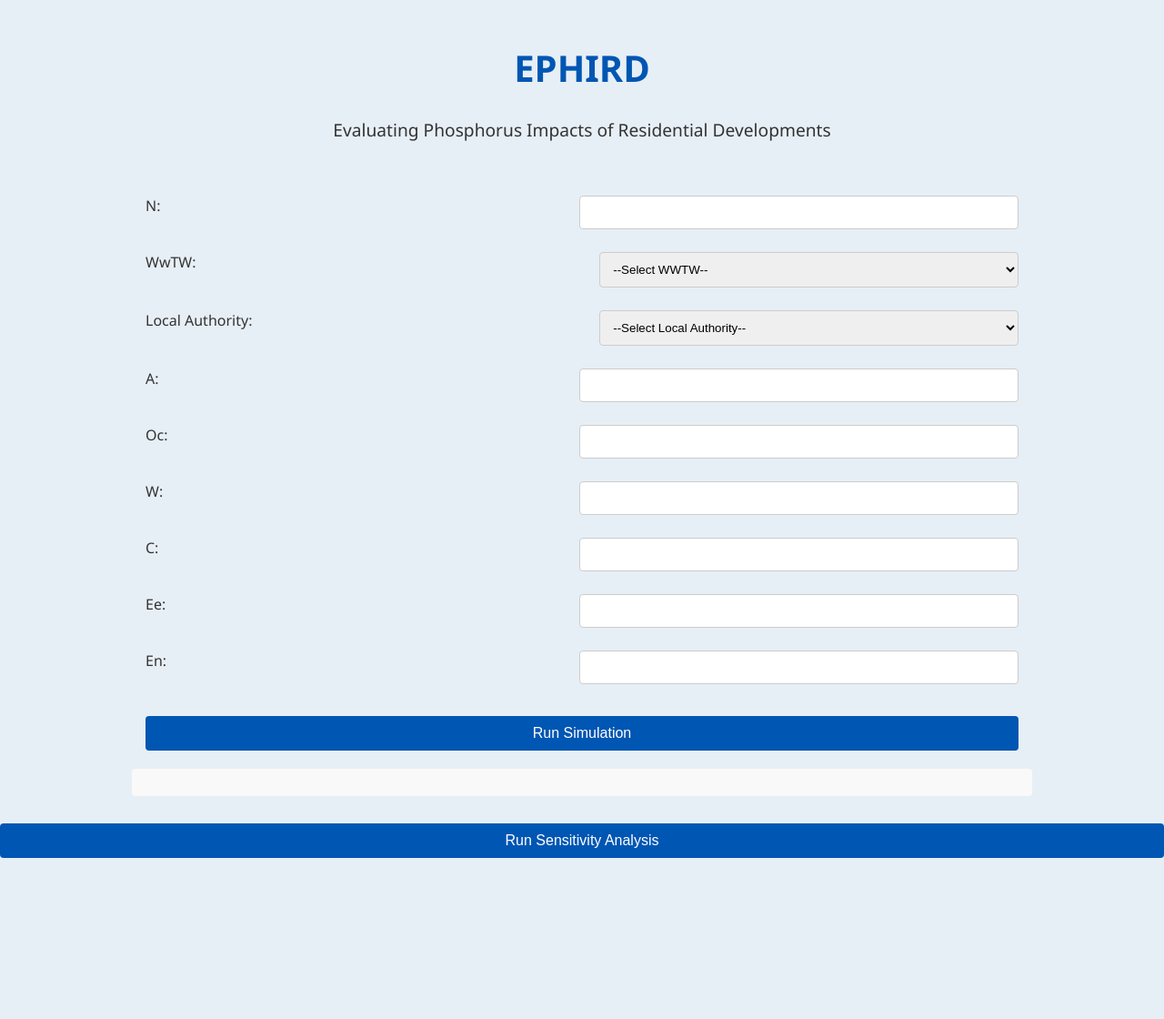
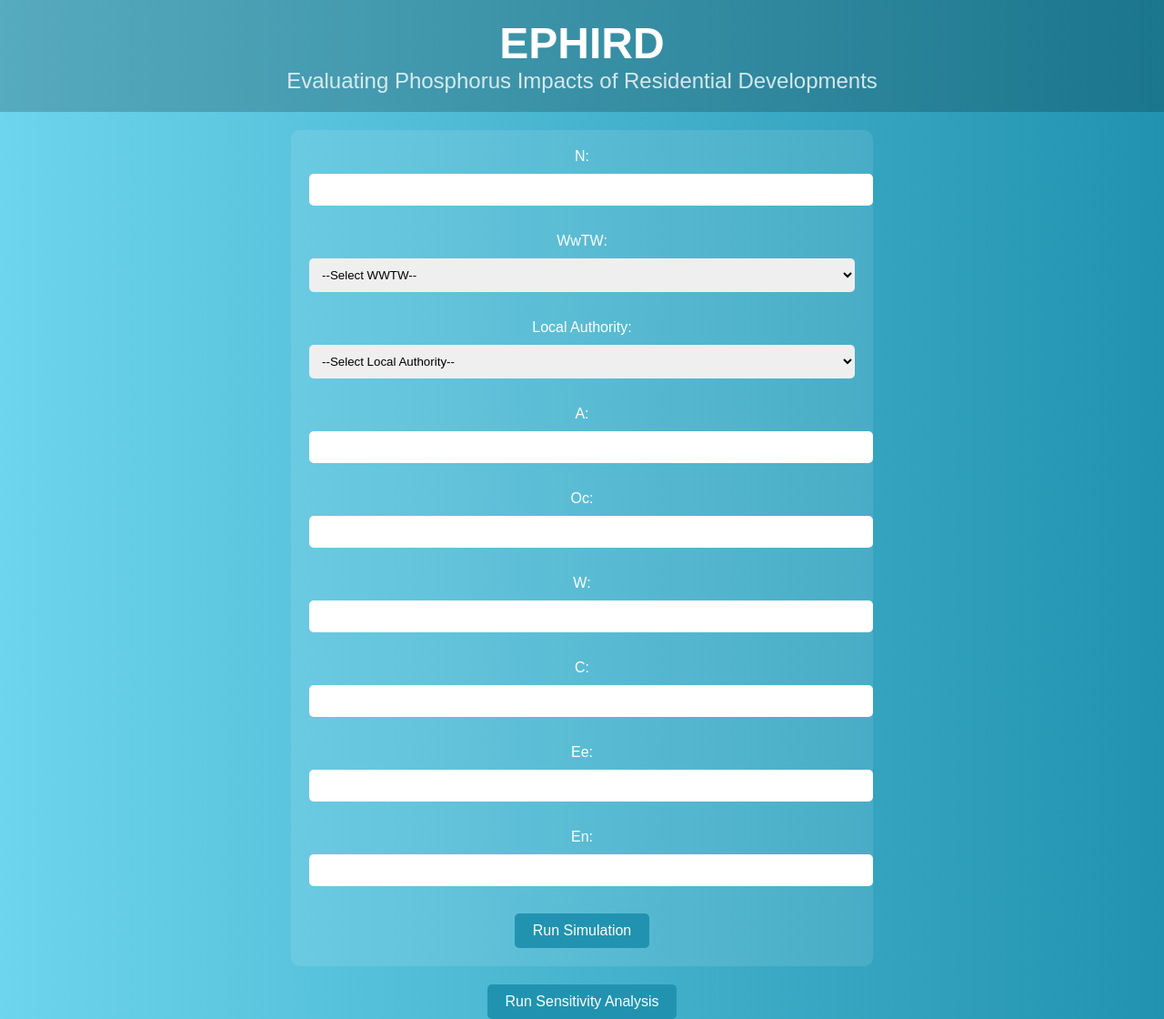
Before and after one commit to EPHIRDdev/EPHIRD, a Flask app: page / in a window 1280 px wide. Shown: the whole page at 91% size. Before the commit the page ends 943 px from the top, so only its background shows below. Run offline with Flask 3, Linux system fonts and the light colour scheme.

Commit message:
Update index.html

```diff
--- a/templates/index.html
+++ b/templates/index.html
@@ -1,96 +1,87 @@
 <!DOCTYPE html>
 <html lang="en">
 <head>
-    <link rel="apple-touch-icon" sizes="180x180" href="{{ url_for('static', filename='apple-touch-icon.png') }}">
-    <link rel="icon" type="image/png" sizes="32x32" href="{{ url_for('static', filename='favicon-32x32.png') }}">
-    <link rel="icon" type="image/png" sizes="16x16" href="{{ url_for('static', filename='favicon-16x16.png') }}">
-    <link rel="manifest" href="{{ url_for('static', filename='site.webmanifest') }}">
-    <link rel="mask-icon" href="{{ url_for('static', filename='safari-pinned-tab.svg') }}" color="#5bbad5">
-    <meta name="msapplication-TileColor" content="#da532c">
-    <meta name="theme-color" content="#ffffff">
+    <!-- Meta and link tags -->
     <meta charset="UTF-8">
     <meta http-equiv="X-UA-Compatible" content="IE=edge">
     <meta name="viewport" content="width=device-width, initial-scale=1.0">
     <title>EPHIRD - Evaluating Phosphorus Impacts of Residential Developments</title>
+    <!-- Styles -->
     <style>
         body, html {
             margin: 0;
-            font-family: 'Segoe UI', Tahoma, Geneva, Verdana, sans-serif;
-            background-color: #e7eff6;
-            color: #333;
+            font-family: 'Arial', sans-serif;
+            background: linear-gradient(to right, #6dd5ed, #2193b0);
+            color: white;
+            text-align: center;
         }
         .header {
             padding: 20px;
-            text-align: center;
+            background-color: rgba(0, 0, 0, 0.2);
         }
         .header h1 {
-            color: #0056b3;
-            font-size: 2.5em;
+            font-size: 3em;
+            margin: 0;
         }
         .header p {
-            color: #333;
-            font-size: 1.2em;
+            font-size: 1.5em;
+            margin: 0;
+            opacity: 0.8;
         }
         form {
             margin: 20px auto;
-            width: 90%;
-            max-width: 960px;
+            width: 80%;
+            max-width: 600px;
+            background-color: rgba(255, 255, 255, 0.1);
+            padding: 20px;
+            border-radius: 10px;
         }
         .form-group {
-            margin-bottom: 15px;
+            margin-bottom: 20px;
         }
         label {
             display: block;
-            margin-bottom: 5px;
+            margin-bottom: 10px;
         }
         input[type="text"], select {
             width: 100%;
             padding: 10px;
             margin-bottom: 10px;
-            border: 1px solid #ccc;
-            border-radius: 4px;
+            border-radius: 5px;
+            border: none;
+            outline: none;
         }
         button {
-            width: 100%;
-            padding: 10px;
+            padding: 10px 20px;
             color: white;
-            background-color: #0056b3;
+            background-color: #2193b0;
             border: none;
-            border-radius: 4px;
+            border-radius: 5px;
             font-size: 1em;
             cursor: pointer;
-            margin-top: 10px;
+            transition: background-color 0.3s;
         }
         button:hover {
-            background-color: #003d82;
+            background-color: #6dd5ed;
         }
-        #resultStats, #resultGraph, #sensitivityAnalysis {
+        .results-container, .sensitivity-container {
             margin-top: 20px;
-            width: 90%;
-            max-width: 960px;
+            width: 80%;
+            max-width: 600px;
             margin-left: auto;
             margin-right: auto;
-        }
-        #resultStats, #sensitivityAnalysis {
-            background-color: #f9f9f9;
-            padding: 15px;
-            border-radius: 4px;
+            background-color: rgba(255, 255, 255, 0.1);
+            padding: 20px;
+            border-radius: 10px;
+            display: none; /* Initially hidden */
         }
         img {
             max-width: 100%;
             height: auto;
         }
-        @media screen and (min-width: 600px) {
-            .form-group {
-                display: flex;
-                justify-content: space-between;
-            }
-            .form-group label,
-            .form-group input,
-            .form-group select {
-                flex: 1;
-                max-width: 48%;
-            }
+        .button-container {
+            text-align: center;
+            margin-top: 20px;
         }
     </style>
 </head>
@@ -99,7 +90,6 @@
         <h1>EPHIRD</h1>
         <p>Evaluating Phosphorus Impacts of Residential Developments</p>
     </div>
-
     <form id="simulationForm" onsubmit="event.preventDefault(); validateAndRunSimulation();">
         <div class="form-group">
             <label for="N">N:</label>
@@ -156,7 +146,9 @@
     <div id="resultStats"></div>
     <div id="resultGraph"></div>
 
-    	    <button onclick="runSensitivityAnalysis()">Run Sensitivity Analysis</button>
+        <div class="button-container">
+            <button onclick="runSensitivityAnalysis()" class="btn">Run Sensitivity Analysis</button>
+        </div>
 
     <div id="sensitivityAnalysis" style="display: none;">
         <img id="sensitivityGraph" src="" alt="Sensitivity Analysis Graph" style="max-width: 100%; height: auto;">
```
